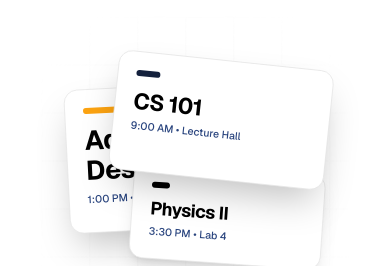
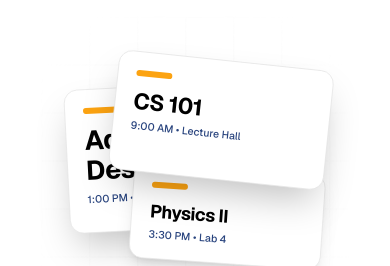
Before and after one commit to vardzz/gridworks, a Next.js app: page / in a window 390 px wide. Shown: the part 487-753 px from the top of the page. Built offline with nearby package versions, Linux system fonts and the light colour scheme.

Commit message:
feat: add responsive landing page with hero, features, and layout sections

```diff
--- a/src/app/page.tsx
+++ b/src/app/page.tsx
@@ -76,14 +76,14 @@ export default function LandingPage() {
 
               {/* CS 101 Card */}
               <div className="absolute top-0 right-10 w-72 h-40 bg-white border border-alabaster-grey shadow-2xl p-6 rounded-2xl rotate-[6deg] translate-x-12 translate-y-12 transition-transform duration-1000 ease-out hover:rotate-0 hover:translate-x-0 z-20">
-                <div className="w-8 h-2 bg-prussian-blue mb-4 rounded-full" />
+                <div className="w-12 h-2 bg-[#fca311] mb-4 rounded-full" />
                 <div className="text-3xl font-bold tracking-tight text-black">CS 101</div>
                 <div className="text-sm font-medium text-prussian-blue-600 mt-1">9:00 AM • Lecture Hall</div>
               </div>
 
               {/* Physics II Card */}
               <div className="absolute top-40 right-0 w-64 h-32 bg-white border border-alabaster-grey shadow-xl p-6 rounded-2xl rotate-[4deg] translate-y-8 transition-transform duration-1000 ease-out hover:rotate-0 z-10">
-                <div className="w-6 h-2 bg-black mb-3 rounded-full" />
+                <div className="w-12 h-2 bg-[#fca311] mb-4 rounded-full" />
                 <div className="text-2xl font-bold tracking-tight text-black">Physics II</div>
                 <div className="text-sm font-medium text-prussian-blue-600 mt-1">3:30 PM • Lab 4</div>
               </div>
```
